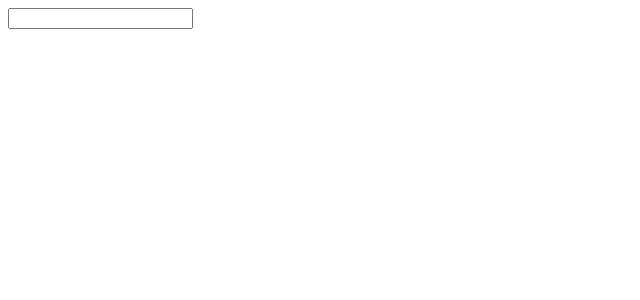
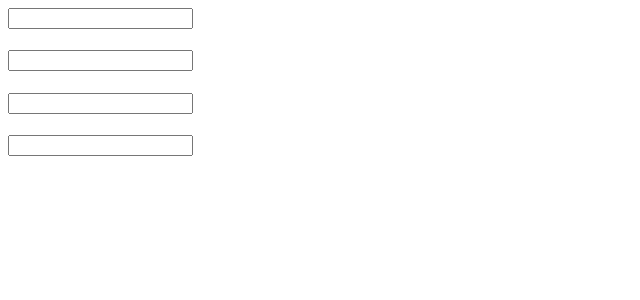
Before and after one commit to Theu/es6-react-setup, a React app: page / in a window 1280 px wide. Shown: the top 300 px of the page, without its empty margins (0-640 px from the left). Built offline with nearby package versions, Linux system fonts and the light colour scheme.

Commit message:
end lesson

```diff
--- a/App.js
+++ b/App.js
@@ -16,6 +16,9 @@ class App extends React.Component {
     return (
     <div>
       <Widget txt={this.state.txt} update={this.update} />
+      <Widget txt={this.state.txt} update={this.update} />
+      <Widget txt={this.state.txt} update={this.update} />
+      <Widget txt={this.state.txt} update={this.update} />
     </div>
   );
   }
```
